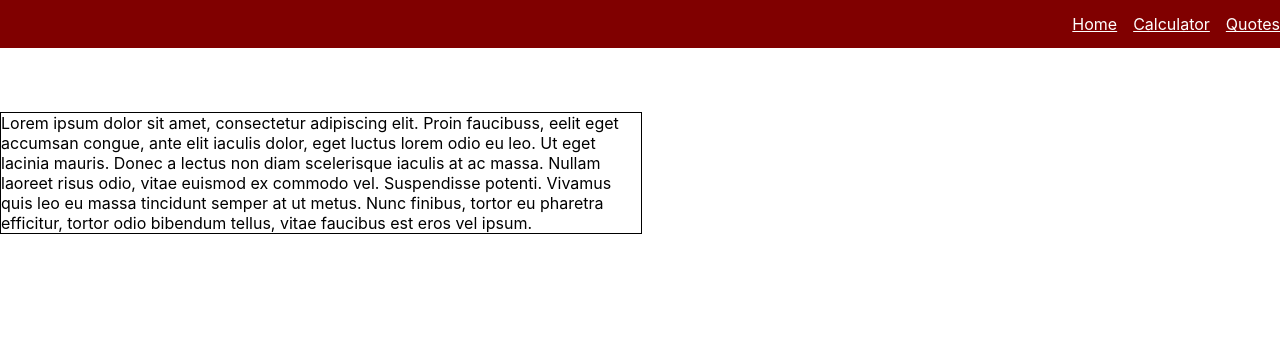
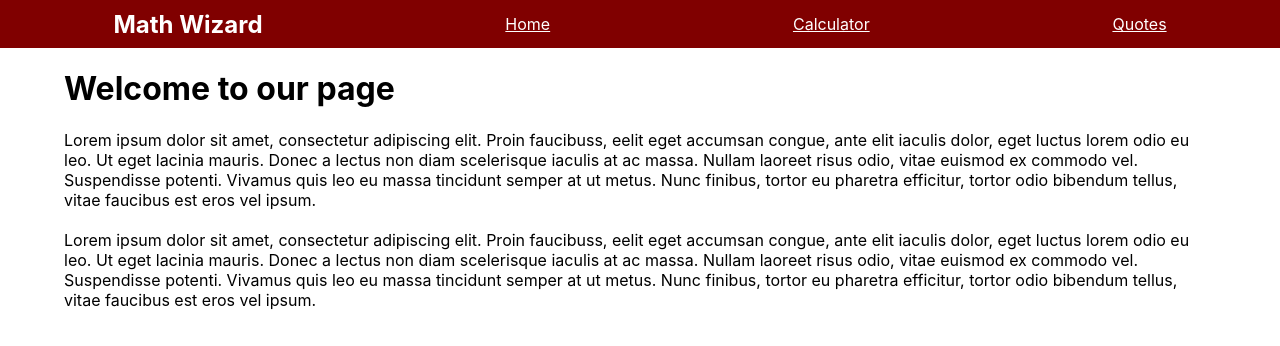
Before and after one commit to MarcoDDM/math_wizard, a React (Create React App) app: page / in a window 1280 px wide. Shown: the top 346 px of the page. Built offline with nearby package versions, Linux system fonts and the light colour scheme.

Commit message:
Fix logo and titles

```diff
--- a/src/App.css
+++ b/src/App.css
@@ -3,6 +3,16 @@
   display: flex;
   justify-content: center;
   align-items: center;
+}
+
+.logo {
+  display: flex;
+  align-items: center;
+}
+
+.logo h1 {
+  margin: 0;
+  color: white;
 }
 
 .navbar {
@@ -14,7 +24,7 @@
   width: 100%;
   margin: 0;
   padding: 0;
-  justify-content: flex-end; /* Añade esta línea */
+  justify-content: space-around
 }
 
 .navbar li {
--- a/src/App.js
+++ b/src/App.js
@@ -6,12 +6,14 @@ import './App.css';
 import { Home } from './components/Home';
 import Quotes from './components/Quotes';
 import Calculator from './components/Calculator';
+import Logo from './components/Logo';
 
 function Layout() {
   return (
     <>
       <nav>
         <ul className="navbar">
+          <Logo />
           <li><Link to="/">Home</Link></li>
           <li><Link to="/calculator">Calculator</Link></li>
           <li><Link to="/quotes">Quotes</Link></li>
--- a/src/components/Calculator.js
+++ b/src/components/Calculator.js
@@ -17,11 +17,16 @@ const Calculator = () => {
   };
 
   return (
-    <div className="container">
-      <ChildComponent
-        calcData={calcData}
-        handleButtonClick={handleButtonClick}
-      />
+    <div className="calculator-wrapper">
+      <div>
+        <h1>Título de la Calculadora</h1>
+      </div>
+      <div className="calculator-container">
+        <ChildComponent
+          calcData={calcData}
+          handleButtonClick={handleButtonClick}
+        />
+      </div>
     </div>
   );
 };
--- a/src/components/Home.css
+++ b/src/components/Home.css
@@ -1,6 +1,6 @@
 .home {
-  width: 50%;
-  border: 1px solid;
-  position: absolute;
+  width: 90%;
   top: 7rem;
+  margin-left: 5%;
+  margin-right: 5%;
 }
--- a/src/components/Home.js
+++ b/src/components/Home.js
@@ -3,6 +3,18 @@ import './Home.css';
 
 export const Home = () => (
   <div className="home">
+    <h1>Welcome to our page</h1>
+    Lorem ipsum dolor sit amet, consectetur adipiscing elit.
+    Proin faucibuss, eelit eget accumsan congue, ante elit iaculis dolor,
+    eget luctus lorem odio eu leo. Ut eget lacinia mauris.
+    Donec a lectus non diam scelerisque iaculis at ac massa.
+    Nullam laoreet risus odio, vitae euismod ex commodo vel.
+    Suspendisse potenti.
+    Vivamus quis leo eu massa tincidunt semper at ut metus.
+    Nunc finibus, tortor eu pharetra efficitur, tortor odio bibendum tellus,
+    vitae faucibus est eros vel ipsum.
+    <br />
+    <br />
     Lorem ipsum dolor sit amet, consectetur adipiscing elit.
     Proin faucibuss, eelit eget accumsan congue, ante elit iaculis dolor,
     eget luctus lorem odio eu leo. Ut eget lacinia mauris.
--- /dev/null
+++ b/src/components/Logo.js
@@ -0,0 +1,9 @@
+import React from 'react';
+
+const Logo = () => (
+  <div className="logo">
+    <h1>Math Wizard</h1>
+  </div>
+);
+
+export default Logo;
```
